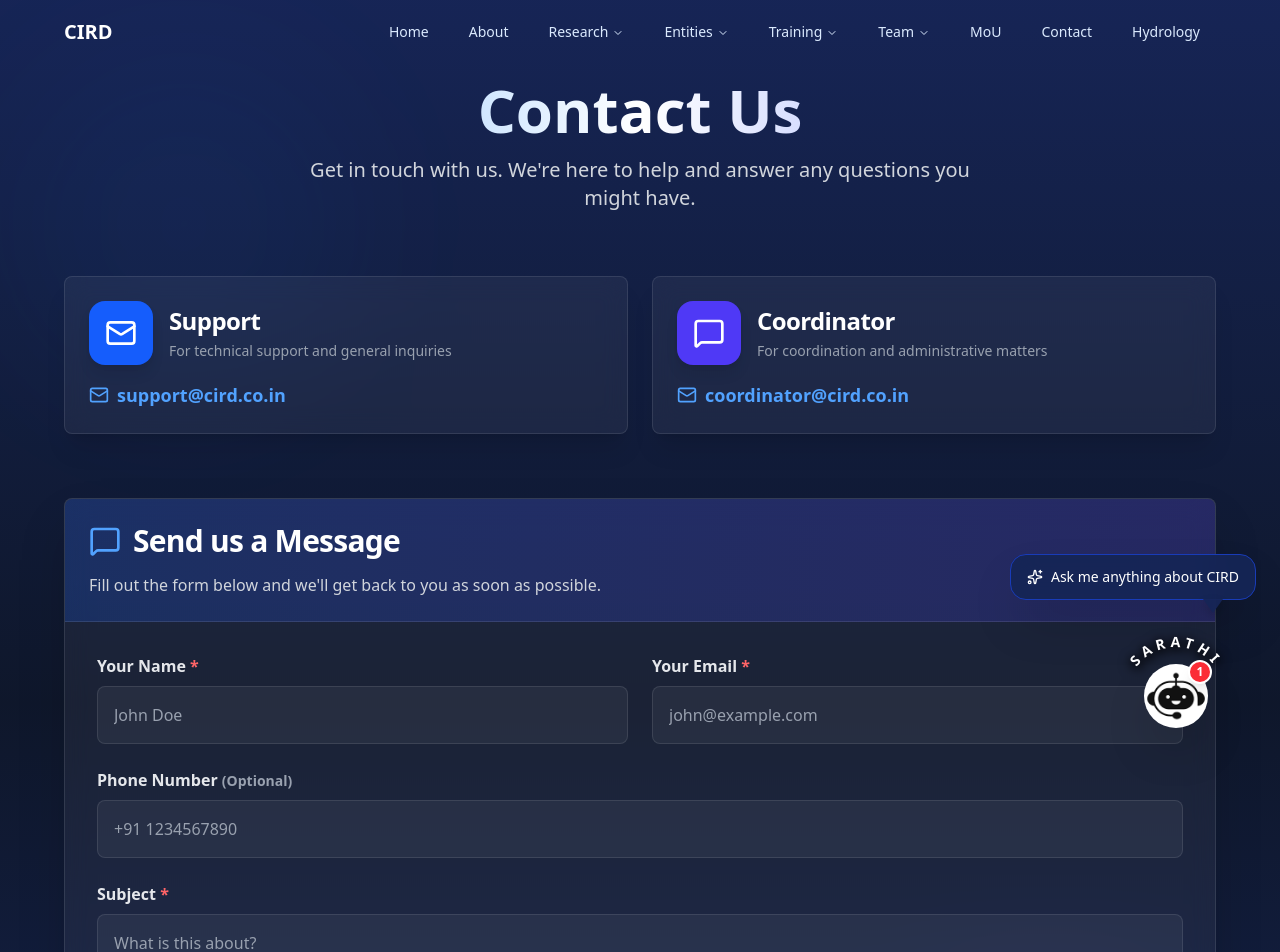
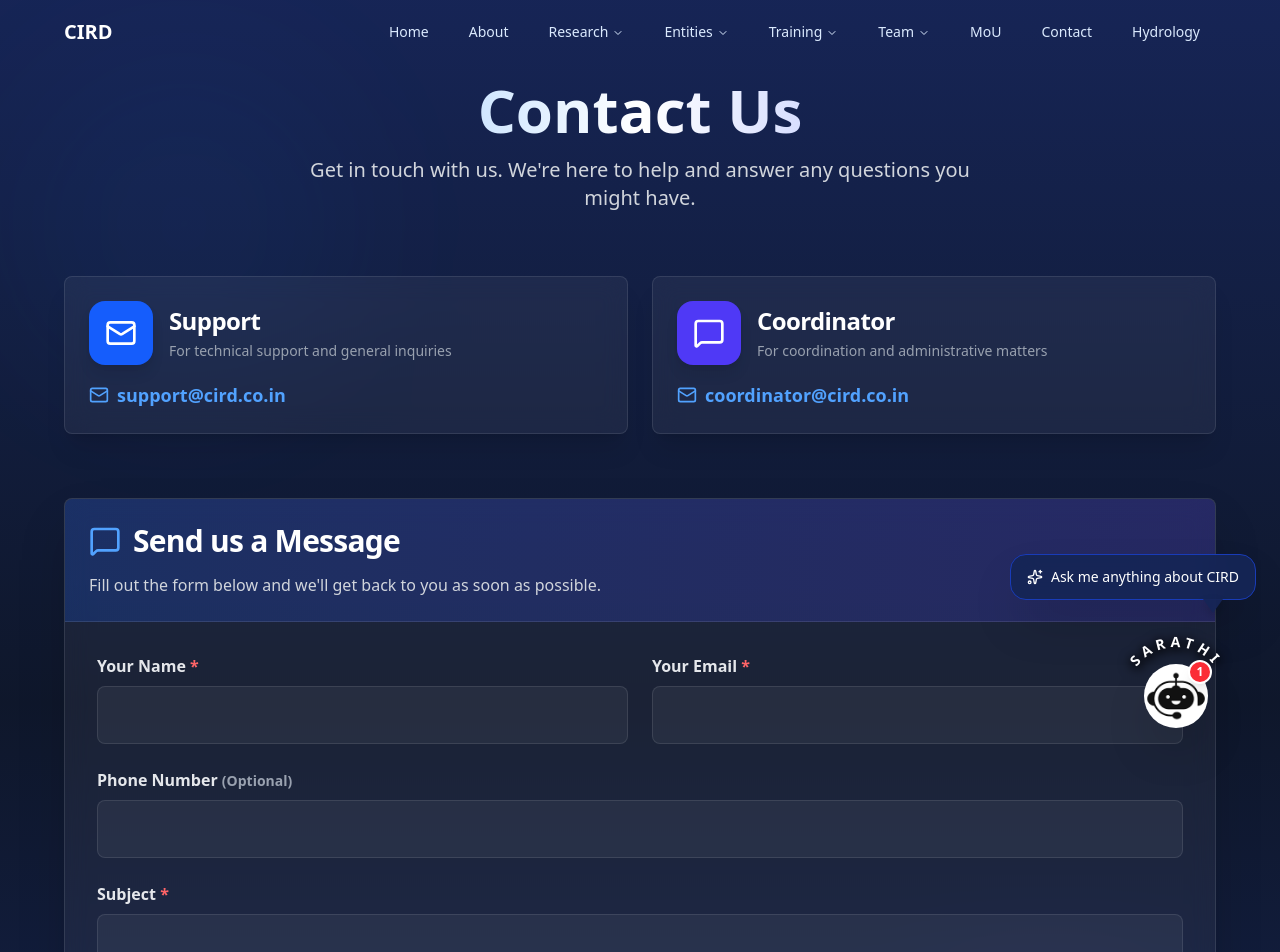
Before and after one commit to anshikasharma148/cird, a Next.js app: page /contact in a window 1280 px wide. Shown: the top 952 px of the page. Built offline with nearby package versions, Linux system fonts and the light colour scheme.

Commit message:
Update contact form - remove placeholders from name and email fields

```diff
--- a/src/app/contact/page.tsx
+++ b/src/app/contact/page.tsx
@@ -187,7 +187,7 @@ export default function ContactPage() {
                       value={form.name}
                       onChange={handleChange}
                       className="w-full p-4 rounded-lg bg-white/5 border border-white/10 text-white placeholder-gray-400 outline-none focus:border-blue-500 focus:ring-2 focus:ring-blue-500/50 transition-all duration-300"
-                      placeholder="John Doe"
+
                     />
                   </motion.div>
 
@@ -207,7 +207,7 @@ export default function ContactPage() {
                       value={form.email}
                       onChange={handleChange}
                       className="w-full p-4 rounded-lg bg-white/5 border border-white/10 text-white placeholder-gray-400 outline-none focus:border-blue-500 focus:ring-2 focus:ring-blue-500/50 transition-all duration-300"
-                      placeholder="john@example.com"
+
                     />
                   </motion.div>
                 </div>
@@ -227,7 +227,7 @@ export default function ContactPage() {
                     value={form.phone}
                     onChange={handleChange}
                     className="w-full p-4 rounded-lg bg-white/5 border border-white/10 text-white placeholder-gray-400 outline-none focus:border-blue-500 focus:ring-2 focus:ring-blue-500/50 transition-all duration-300"
-                    placeholder="+91 1234567890"
+
                   />
                 </motion.div>
 
@@ -246,7 +246,7 @@ export default function ContactPage() {
                     value={form.subject}
                     onChange={handleChange}
                     className="w-full p-4 rounded-lg bg-white/5 border border-white/10 text-white placeholder-gray-400 outline-none focus:border-blue-500 focus:ring-2 focus:ring-blue-500/50 transition-all duration-300"
-                    placeholder="What is this about?"
+
                   />
                 </motion.div>
 
```
